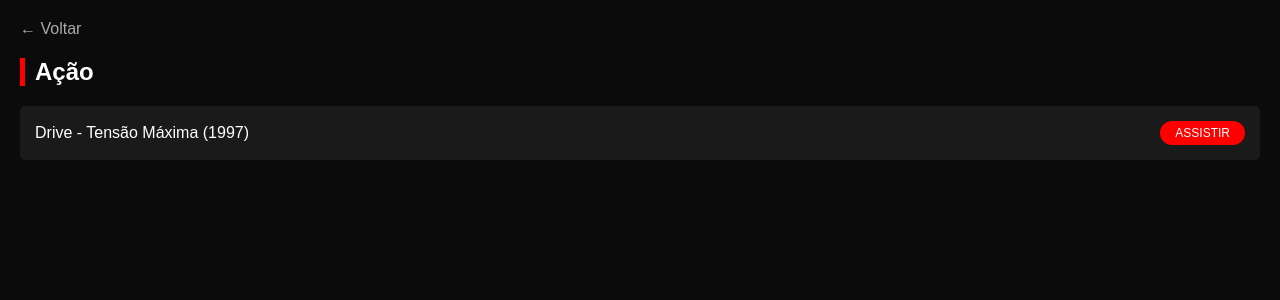
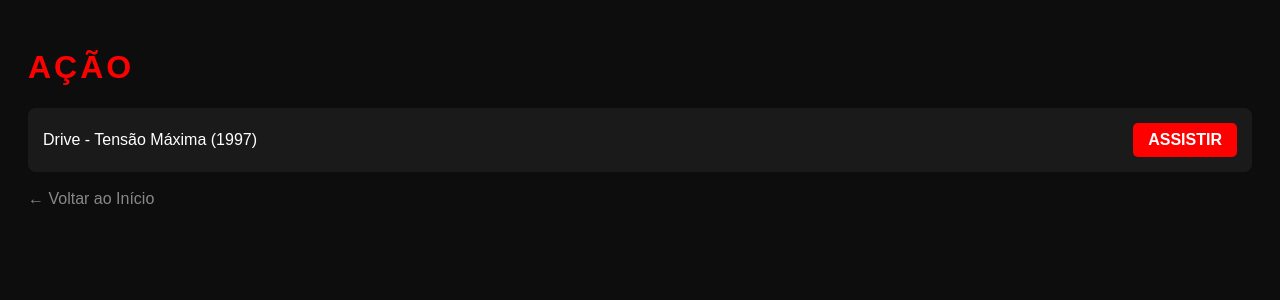
Before and after one commit to clairtonslv45-ai/zathura-stream, a Flask app: page /categoria/acao in a window 1280 px wide. Shown: the top 300 px of the page. Run offline with Flask 3, Linux system fonts and the light colour scheme.

Commit message:
Correção do player e links de exibição

```diff
--- a/templates/categoria.html
+++ b/templates/categoria.html
@@ -1,27 +1,28 @@
 <!DOCTYPE html>
-<html>
+<html lang="pt-br">
 <head>
     <meta charset="UTF-8">
     <meta name="viewport" content="width=device-width, initial-scale=1.0">
     <title>{{ genero.nome }} - Zathura</title>
     <style>
-        body { background: #0b0b0b; color: #fff; font-family: sans-serif; margin: 0; padding: 20px; }
-        h2 { border-left: 5px solid {{ genero.cor }}; padding-left: 10px; }
-        .lista { display: flex; flex-direction: column; gap: 10px; }
-        .filme-card { background: #1a1a1a; padding: 15px; border-radius: 5px; text-decoration: none; color: #fff; display: flex; justify-content: space-between; align-items: center; }
-        .play-btn { background: {{ genero.cor }}; padding: 5px 15px; border-radius: 20px; font-size: 12px; }
+        body { background: #0d0d0d; color: #fff; font-family: sans-serif; padding: 20px; }
+        h1 { color: {{ genero.cor }}; text-transform: uppercase; letter-spacing: 3px; }
+        .lista-filmes { display: flex; flex-direction: column; gap: 10px; }
+        .item-filme { background: #1a1a1a; padding: 15px; border-radius: 8px; display: flex; justify-content: space-between; align-items: center; }
+        .btn-assistir { background: {{ genero.cor }}; color: #fff; text-decoration: none; padding: 8px 15px; border-radius: 5px; font-weight: bold; }
     </style>
 </head>
 <body>
-    <a href="/" style="color: #aaa; text-decoration: none;">← Voltar</a>
-    <h2>{{ genero.nome }}</h2>
-    <div class="lista">
+    <h1>{{ genero.nome }}</h1>
+    <div class="lista-filmes">
         {% for f in filmes %}
-        <a href="/player?t={{ f.titulo }}&l={{ f.link }}" class="filme-card">
+        <div class="item-filme">
             <span>{{ f.titulo }}</span>
-            <span class="play-btn">ASSISTIR</span>
-        </a>
+            <a href="/player?t={{ f.titulo }}&l={{ f.link }}" class="btn-assistir">ASSISTIR</a>
+        </div>
         {% endfor %}
     </div>
+    <br>
+    <a href="/" style="color: #888; text-decoration: none;">← Voltar ao Início</a>
 </body>
 </html>
```
Also changed, not shown: templates/filme.html (+15 -15 lines).
